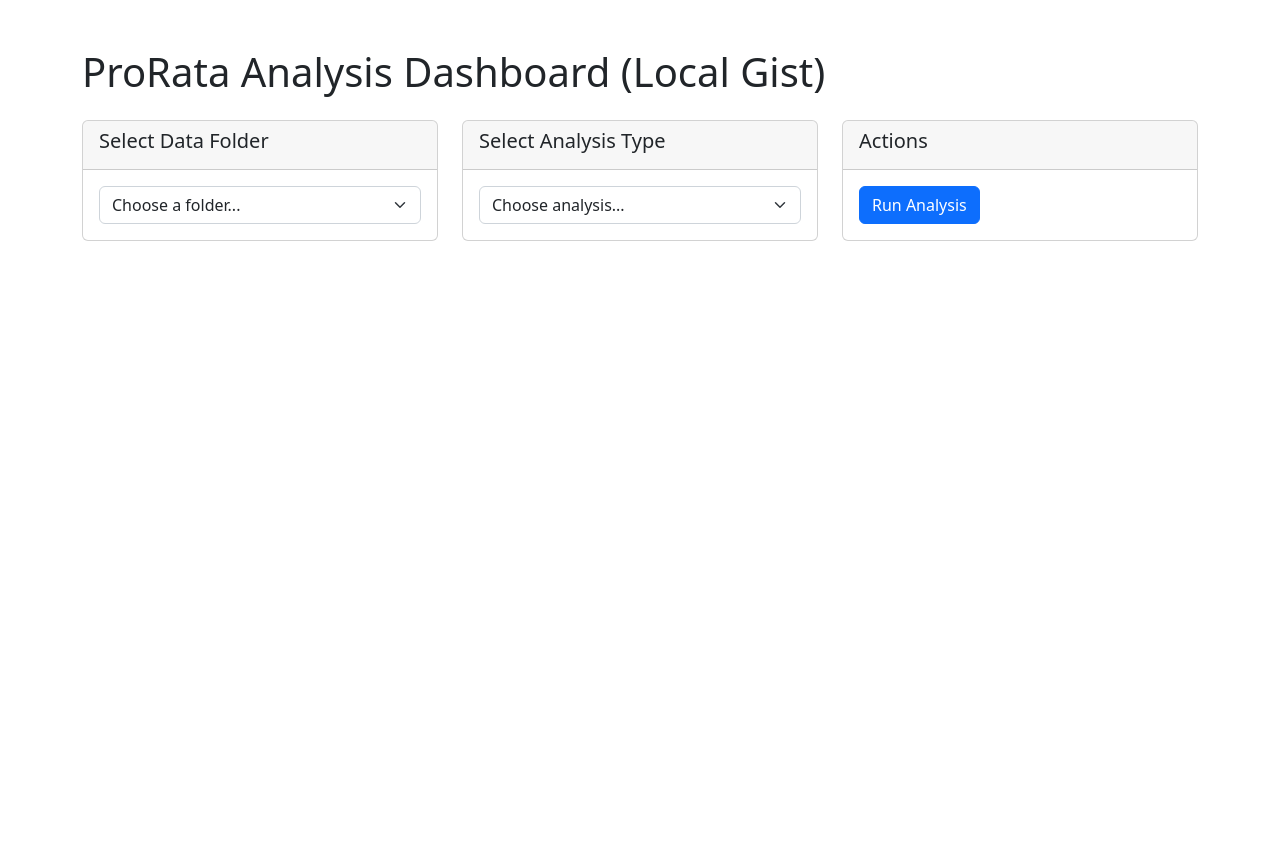
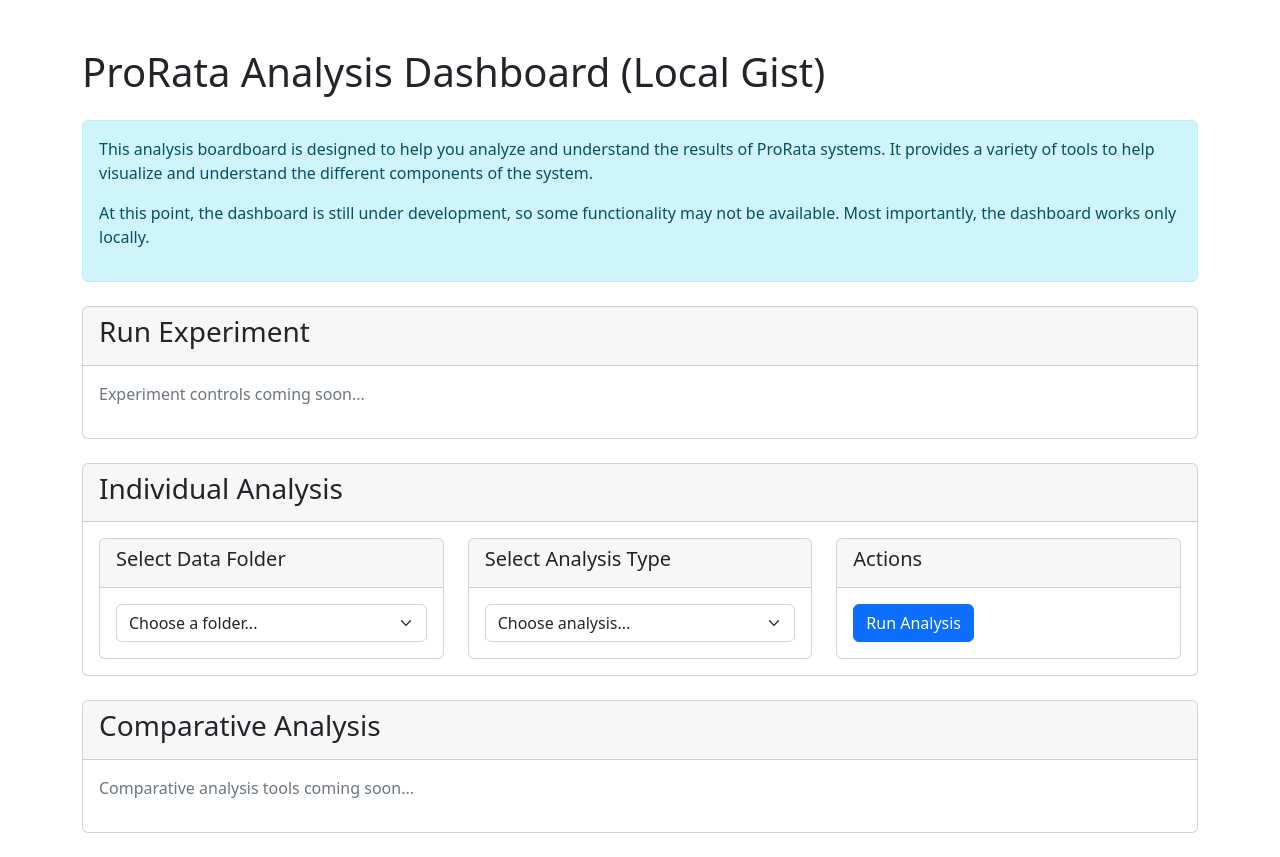
Before and after one commit to Prorata-ai/PrtAnalysisDashboard, a Flask app: template templates/index.html in a window 1280 px wide. Before the commit the page ends 241 px from the top, so only its background shows below. Run offline with Flask 3, Linux system fonts and the light colour scheme; the template is opened without the code that fills it, so the values that code supplies are empty.

Commit message:
Added placeholder sections for experiment creation and comparitive analysis

```diff
--- a/app.py
+++ b/app.py
@@ -48,6 +48,18 @@ def index():
     return render_template('index.html',
                          data_folders=data_folders,
                          analyses=available_analyses)
+
+
+@app.route('/run_experiment', methods=['POST'])
+def run_experiment():
+    # Placeholder for experiment functionality
+    return jsonify({'success': False, 'error': 'Not implemented yet'}), 501
+
+@app.route('/comparative_analysis', methods=['POST'])
+def comparative_analysis():
+    # Placeholder for comparative analysis functionality
+    return jsonify({'success': False, 'error': 'Not implemented yet'}), 501
+
 
 @app.route('/show_output/<folder_name>')
 def show_output_analysis(folder_name):
@@ -117,7 +129,12 @@ def retrieval_analysis_page(folder_name):
                     'plot_image': image_base64,
                     'stats': {}  # Include any additional statistics if needed
                 }
-                }), 200
+                })
+            except Exception as e:
+                return jsonify({'success': False, 'error': str(e)}), 400
+        if sub_option == "quality":
+            try:
+                fig = retrieval_analysis.calculate_cumulative_texts(texts)
             except Exception as e:
                 return jsonify({'success': False, 'error': str(e)}), 400
 
@@ -138,9 +155,13 @@ def retrieval_analysis_page(folder_name):
         elif sub_option == "score" and selected_key:
             try:
                 # Generate plot for the selected_key
-                print(len(scores[selected_key]))
                 fig = retrieval_analysis.generate_plot(scores, selected_key)
-                # Convert the matplotlib figure to a base64-encoded string
+                # Save the figure to the temp folder
+                filename = f"{selected_key}.png"
+                file_path = os.path.join(TEMP_IMAGE_FOLDER, filename)
+                fig.savefig(file_path, format='png', bbox_inches='tight')
+
+                # Convert to base64 for display
                 buf = BytesIO()
                 fig.savefig(buf, format='png', bbox_inches='tight')
                 buf.seek(0)
--- a/templates/index.html
+++ b/templates/index.html
@@ -10,7 +10,28 @@
 <body>
     <div class="container mt-5">
         <h1 class="mb-4">ProRata Analysis Dashboard (Local Gist)</h1>
+        <div class="alert alert-info mb-4">
+            <p>This analysis boardboard is designed to help you analyze and understand the results of ProRata systems. It provides a variety of tools to help visualize and understand the different components of the system.</p>
+            <p>At this point, the dashboard is still under development, so some functionality may not be available. Most importantly, the dashboard works only locally.</p>
+        </div>
 
+        <!-- Run Experiment Section -->
+        <div class="card mb-4">
+            <div class="card-header">
+                <h3>Run Experiment</h3>
+            </div>
+            <div class="card-body">
+                <!-- Add experiment controls here -->
+                <p class="text-muted">Experiment controls coming soon...</p>
+            </div>
+        </div>
+
+        <!-- Individual Analysis Section -->
+        <div class="card mb-4">
+            <div class="card-header">
+                <h3>Individual Analysis</h3>
+            </div>
+            <div class="card-body">
                 <div class="row">
                     <div class="col-md-4">
                         <div class="card">
@@ -55,9 +76,19 @@
                         </div>
                     </div>
                 </div>
+            </div>
+        </div>
 
-        <!-- Removed the Results tab below -->
-
+        <!-- Comparative Analysis Section -->
+        <div class="card mb-4">
+            <div class="card-header">
+                <h3>Comparative Analysis</h3>
+            </div>
+            <div class="card-body">
+                <!-- Add comparative analysis controls here -->
+                <p class="text-muted">Comparative analysis tools coming soon...</p>
+            </div>
+        </div>
     </div>
 
     <script src="https://code.jquery.com/jquery-3.6.0.min.js"></script>
```
Also changed, not shown: scripts/retrieval_analysis.py (+3 -6 lines), templates/retrieval_analysis.html (+26 -1 lines). Lines whose indentation alone changed are shown as unchanged.
